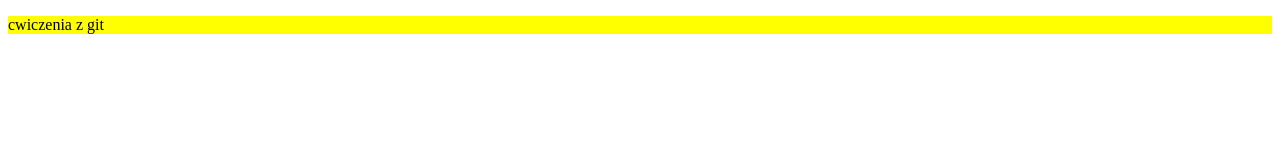
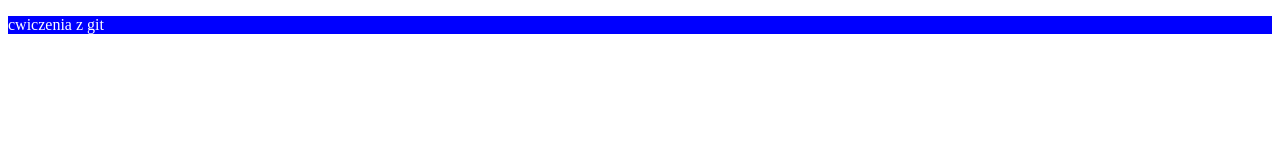
Before and after one commit to agzamow/git1, a plain HTML site: page index.html in a window 1280 px wide. Drawn offline with Linux system fonts and the light colour scheme.

Commit message:
changesd styles

```diff
--- a/style.css
+++ b/style.css
@@ -1,3 +1,4 @@
 p {
-    background-color: yellow;
+    background-color:blue;
+    color: white;
 }
```
